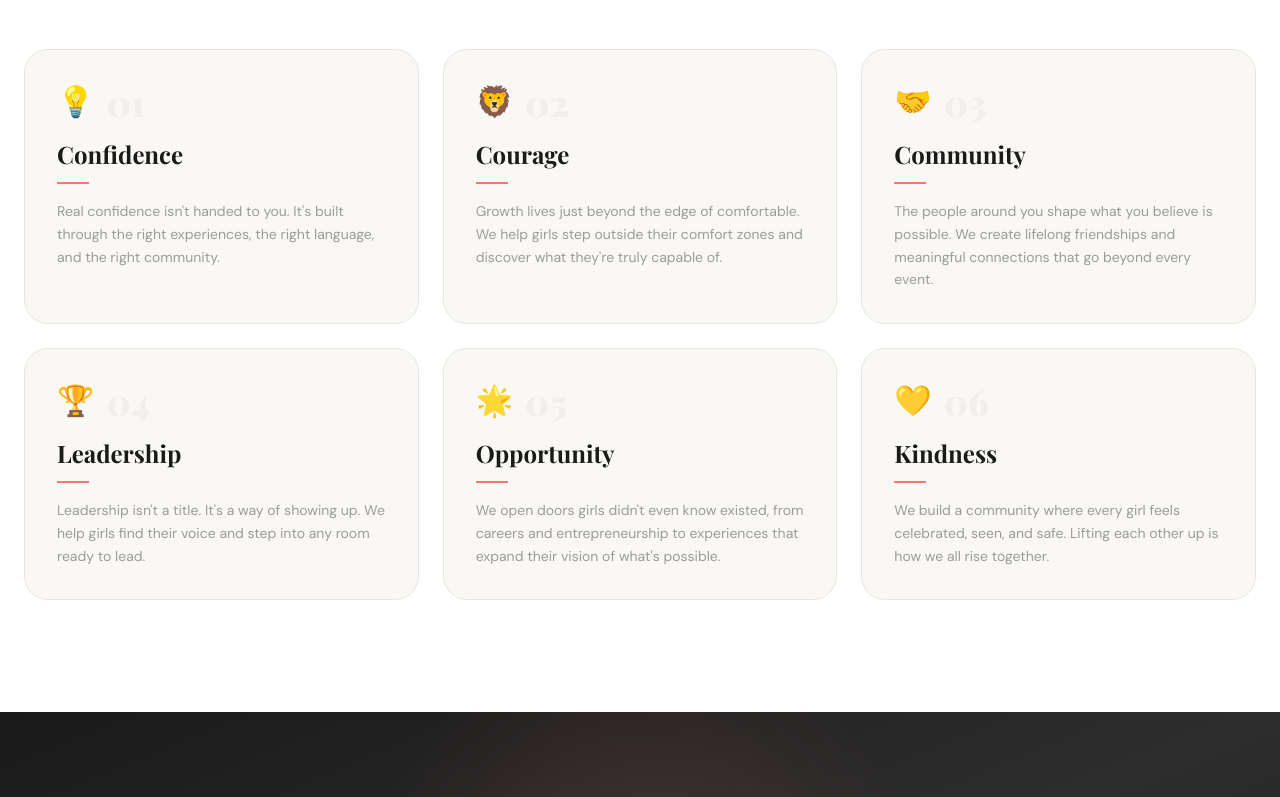
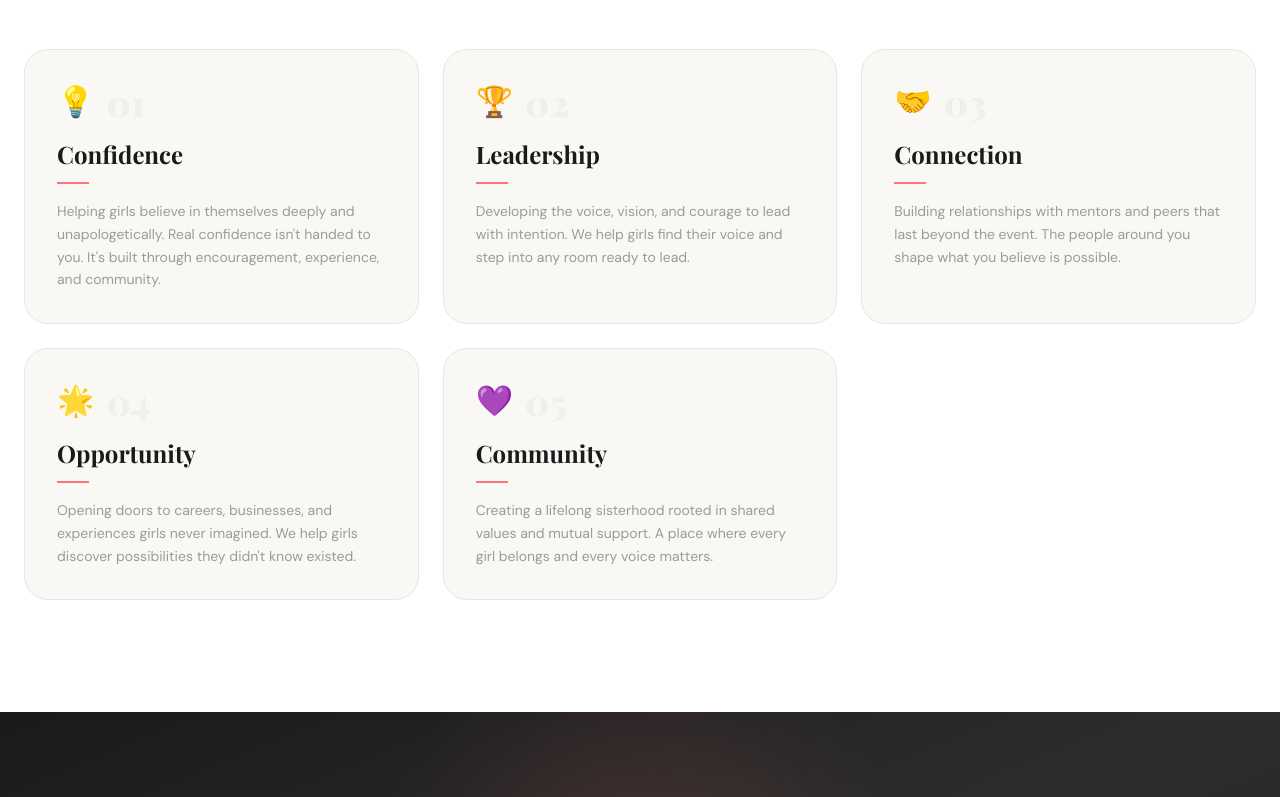
Before and after one commit to flourishprosper/herizonsociety-website, a Next.js app: page /about in a window 1280 px wide. Shown: the part 4357-5154 px from the top of the page. Built offline with nearby package versions, Linux system fonts and the light colour scheme; a web font is replaced by a local one.

Commit message:
feat(about): update core values to match 5 pillars

```diff
--- a/src/app/about/page.tsx
+++ b/src/app/about/page.tsx
@@ -13,42 +13,35 @@ const coreValues = [
     title: "Confidence",
     icon: "💡",
     description:
-      "Real confidence isn't handed to you. It's built through the right experiences, the right language, and the right community.",
+      "Helping girls believe in themselves deeply and unapologetically. Real confidence isn't handed to you. It's built through encouragement, experience, and community.",
   },
   {
     number: "02",
-    title: "Courage",
-    icon: "🦁",
+    title: "Leadership",
+    icon: "🏆",
     description:
-      "Growth lives just beyond the edge of comfortable. We help girls step outside their comfort zones and discover what they're truly capable of.",
+      "Developing the voice, vision, and courage to lead with intention. We help girls find their voice and step into any room ready to lead.",
   },
   {
     number: "03",
-    title: "Community",
+    title: "Connection",
     icon: "🤝",
     description:
-      "The people around you shape what you believe is possible. We create lifelong friendships and meaningful connections that go beyond every event.",
+      "Building relationships with mentors and peers that last beyond the event. The people around you shape what you believe is possible.",
   },
   {
     number: "04",
-    title: "Leadership",
-    icon: "🏆",
+    title: "Opportunity",
+    icon: "🌟",
     description:
-      "Leadership isn't a title. It's a way of showing up. We help girls find their voice and step into any room ready to lead.",
+      "Opening doors to careers, businesses, and experiences girls never imagined. We help girls discover possibilities they didn't know existed.",
   },
   {
     number: "05",
-    title: "Opportunity",
-    icon: "🌟",
+    title: "Community",
+    icon: "💜",
     description:
-      "We open doors girls didn't even know existed, from careers and entrepreneurship to experiences that expand their vision of what's possible.",
-  },
-  {
-    number: "06",
-    title: "Kindness",
-    icon: "💛",
-    description:
-      "We build a community where every girl feels celebrated, seen, and safe. Lifting each other up is how we all rise together.",
+      "Creating a lifelong sisterhood rooted in shared values and mutual support. A place where every girl belongs and every voice matters.",
   },
 ];
 
@@ -262,7 +255,7 @@ export default function AboutPage() {
               What We Stand For
             </p>
             <h2 className="font-serif text-4xl sm:text-5xl font-black text-[#1A1A1A] leading-tight">
-              Six Core Values. One Mission.
+              Five Pillars. One Mission.
             </h2>
             <p className="text-[#9B9B9B] mt-4 max-w-xl mx-auto">
               Everything we do flows from these values. They&rsquo;re
```
